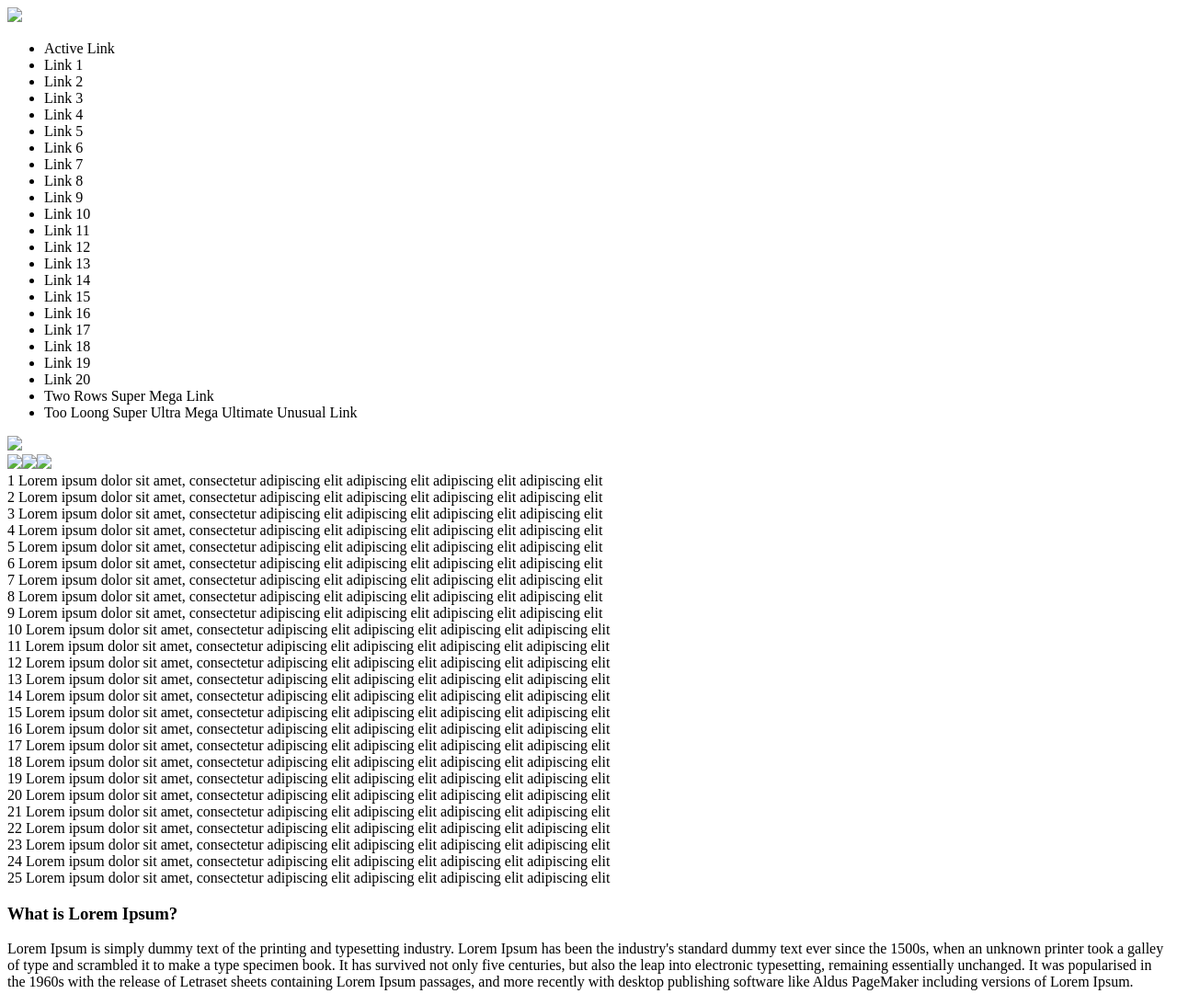
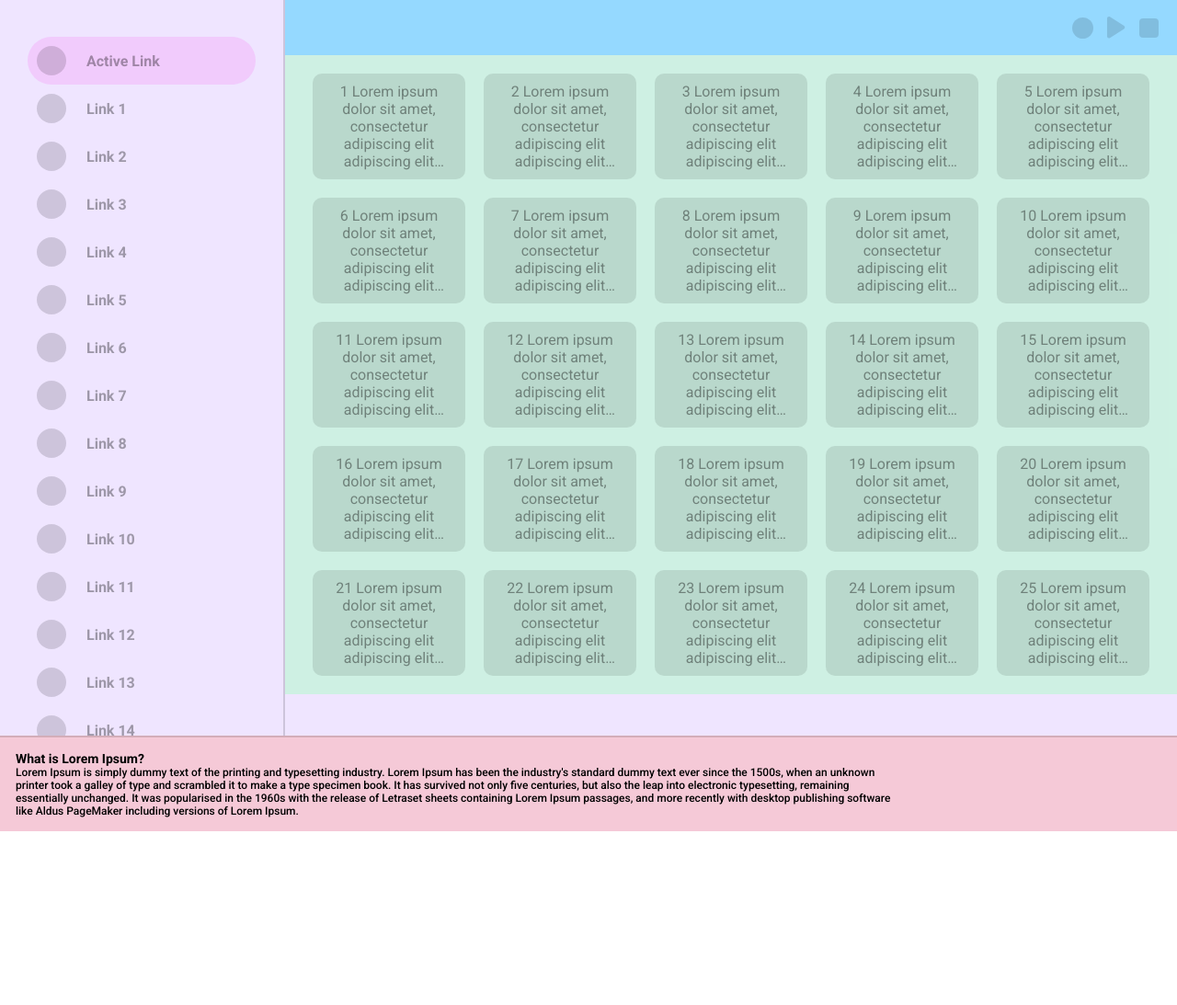
Before and after one commit to Sacrifise/sveak-test, a plain HTML site: page index.html in a window 1280 px wide. Shown: the whole page at 92% size. After the commit the page ends 904 px from the top, so only its background shows below. Drawn offline with Linux system fonts and the light colour scheme; the site is published under a folder, as on GitHub Pages, so addresses that start at the root find nothing.

Commit message:
fix: deploy path fix

```diff
--- a/index.html
+++ b/index.html
@@ -4,8 +4,8 @@
   <meta charset="UTF-8">
   <meta name="viewport" content="width=device-width, initial-scale=1.0">
   <title>SVEAK Test</title>
-  <script type="module" crossorigin src="/assets/index-B5UZHTL6.js"></script>
-  <link rel="stylesheet" crossorigin href="/assets/index-CEUDCy54.css">
+  <script type="module" crossorigin src="assets/index-B5UZHTL6.js"></script>
+  <link rel="stylesheet" crossorigin href="assets/index-CEUDCy54.css">
 </head>
 <body>
   <div class="wrapper">
@@ -13,7 +13,7 @@
       <div class="content">
         <aside class="menu">
           <div class="close-button-container">
-            <div class="close-button"><img src="/Cross.svg"></div>
+            <div class="close-button"><img src="Cross.svg"></div>
           </div>
           <ul class="menu-container">
             <li class="menu-link menu-active-link"> <span><a>Active Link</a></span></li>
@@ -43,8 +43,8 @@
         </aside>
         <main class="content-container">
           <header class="header">
-            <div class="burger-button" tabindex="0"><img src="/Burger.svg"></div>
-            <div class="social-container"><img src="/icon1.svg"><img src="/icon2.svg"><img src="/icon3.svg"></div>
+            <div class="burger-button" tabindex="0"><img src="Burger.svg"></div>
+            <div class="social-container"><img src="icon1.svg"><img src="icon2.svg"><img src="icon3.svg"></div>
           </header>
           <section class="cards-container">
             <div class="cards-grid">
```
